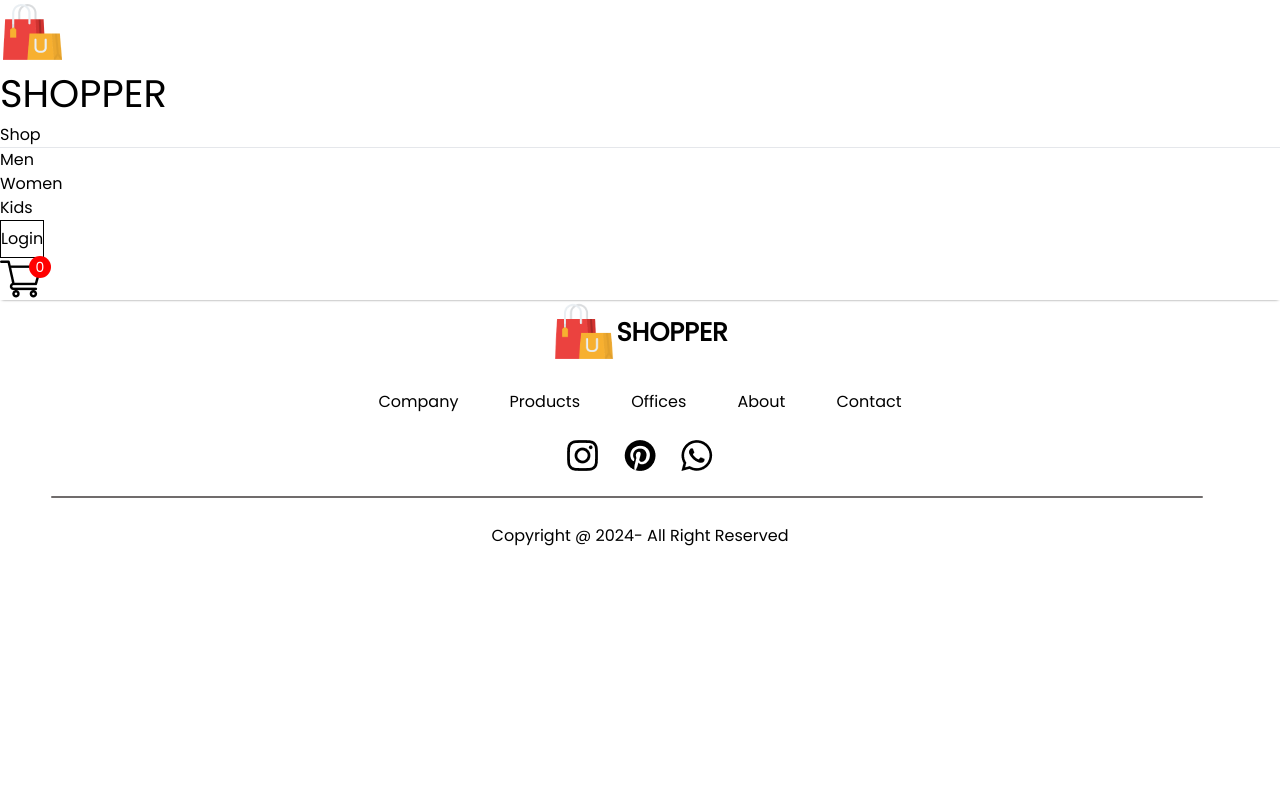
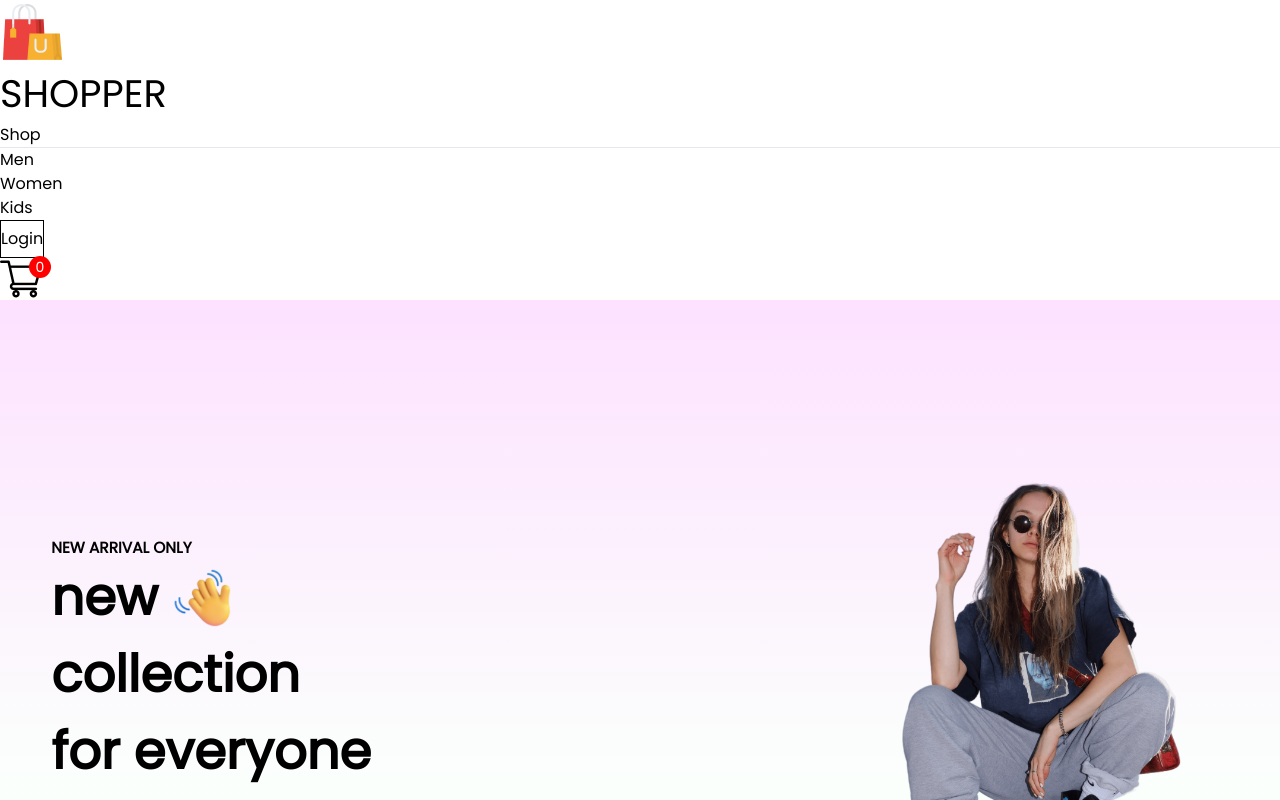
Before and after one commit to Barry210-hub/vite-react-deploy, a React (Vite) app: page / in a window 1280 px wide. Shown: the top 800 px of the page. Built offline with nearby package versions, Linux system fonts and the light colour scheme.

Commit message:
Update App.jsx

```diff
--- a/src/App.jsx
+++ b/src/App.jsx
@@ -21,6 +21,7 @@ const App = () => {
       <Navbar/>
     <Routes>
       <Route path = "/vite-react-deploy" element={ <Shop/> }/>
+      <Route path = "/" element={ <Shop/> }/>
       <Route path = "/mens" element={ <ShopCategory banner={men_banner} category="men" />  }/>
  <Route path = "/womens" element={ <ShopCategory  banner={women_banner} category="women" />  }/>
  <Route path = "/kids" element={ <ShopCategory banner={kid_banner} category="kid" />  }/>
```
